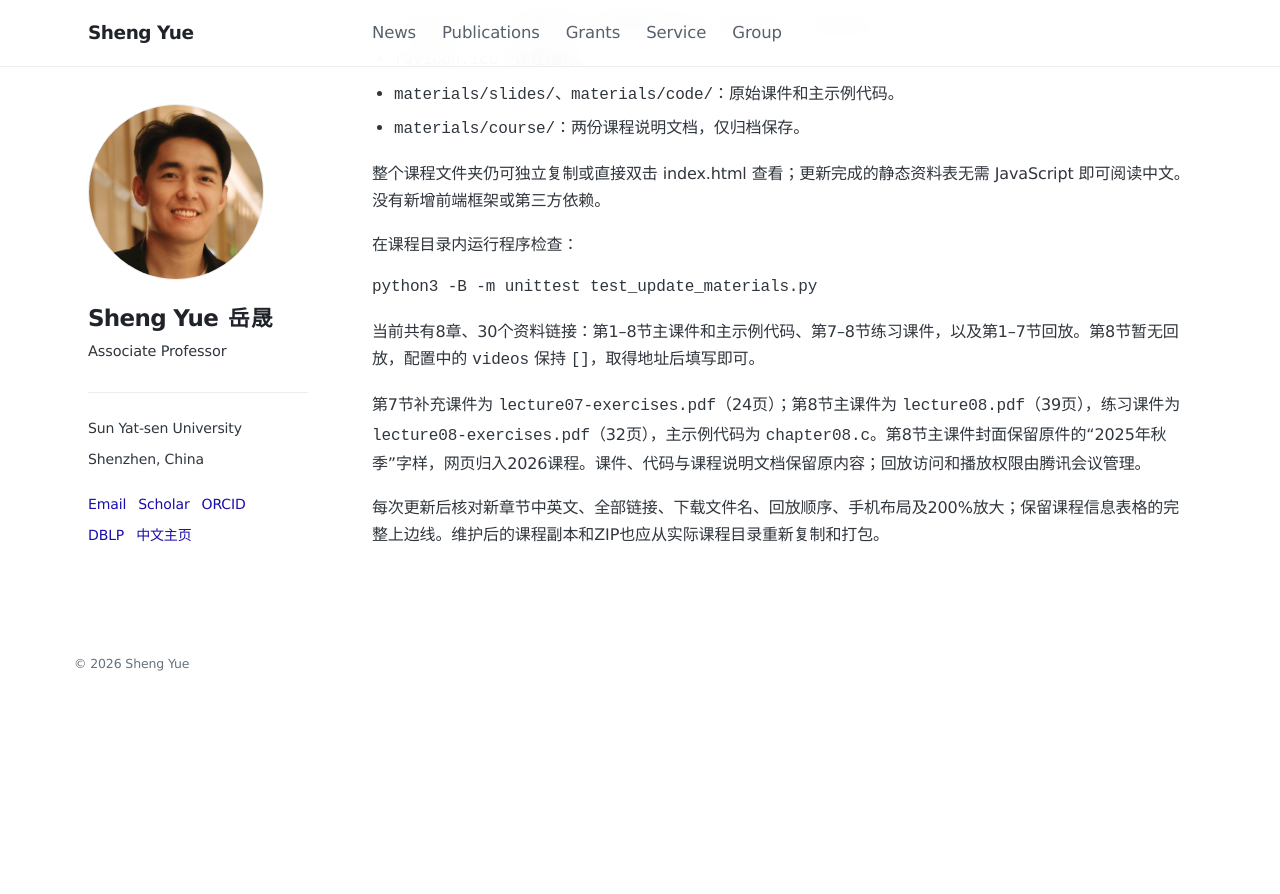
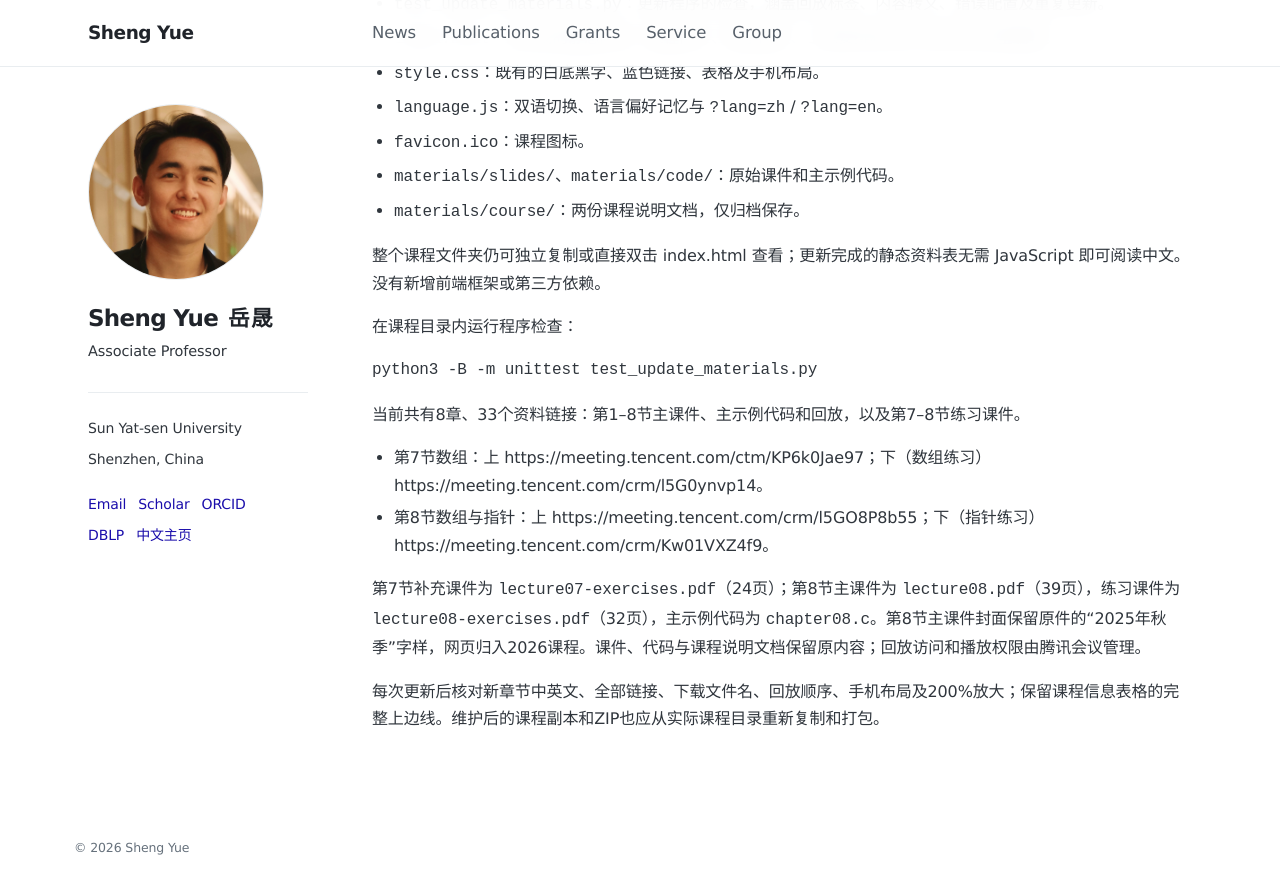
Before and after one commit to shaunyue/shaunyue.github.io, a Jekyll site: the page built from teaching/cse101/2026-fall/README.md, in a window 1280 px wide and 900 px high, scrolled down 2681 px. Shown: the top 894 px of the window. Built offline with Jekyll 4.4.1, drawn with Linux system fonts in a browser that asks for light colours; our own code applies the rules of GitHub Pages for plain Markdown files; before the commit the page ends 3397 px from its top, so only the background shows below that; some of the changed text lies outside the part shown.

Commit message:
Add array exercise and pointer lecture recordings

````diff
--- a/teaching/cse101/2026-fall/README.md
+++ b/teaching/cse101/2026-fall/README.md
@@ -23,7 +23,10 @@
   "slides": "lecture07.pdf",
   "exercises": "lecture07-exercises.pdf",
   "code": "chapter07.c",
-  "videos": ["https://meeting.tencent.com/ctm/KP6k0Jae97"]
+  "videos": [
+    "https://meeting.tencent.com/ctm/KP6k0Jae97",
+    "https://meeting.tencent.com/crm/l5G0ynvp14"
+  ]
 }
 ```
 
@@ -108,7 +111,10 @@
 python3 -B -m unittest test_update_materials.py
 ```
 
-当前共有8章、30个资料链接：第1–8节主课件和主示例代码、第7–8节练习课件，以及第1–7节回放。第8节暂无回放，配置中的 `videos` 保持 `[]`，取得地址后填写即可。
+当前共有8章、33个资料链接：第1–8节主课件、主示例代码和回放，以及第7–8节练习课件。
+
+- 第7节数组：上 https://meeting.tencent.com/ctm/KP6k0Jae97；下（数组练习）https://meeting.tencent.com/crm/l5G0ynvp14。
+- 第8节数组与指针：上 https://meeting.tencent.com/crm/l5GO8P8b55；下（指针练习）https://meeting.tencent.com/crm/Kw01VXZ4f9。
 
 第7节补充课件为 `lecture07-exercises.pdf`（24页）；第8节主课件为 `lecture08.pdf`（39页），练习课件为 `lecture08-exercises.pdf`（32页），主示例代码为 `chapter08.c`。第8节主课件封面保留原件的“2025年秋季”字样，网页归入2026课程。课件、代码与课程说明文档保留原内容；回放访问和播放权限由腾讯会议管理。
 
--- a/teaching/cse101/2026-fall/index.html
+++ b/teaching/cse101/2026-fall/index.html
@@ -145,13 +145,13 @@
               <th scope="row"><span class="chapter-number">07</span><span data-en="Arrays">数组</span></th>
               <td class="slides"><a href="materials/slides/lecture07.pdf" target="_blank" rel="noopener" aria-label="第7节 数组：课件 PDF" data-label-en="Chapter 7, Arrays: slides PDF"><span data-en="[slides]">[课件]</span></a><a href="materials/slides/lecture07-exercises.pdf" target="_blank" rel="noopener" aria-label="第7节 数组：练习课件 PDF" data-label-en="Chapter 7, Arrays: exercise slides PDF"><span data-en="[exercises]">[练习]</span></a></td>
               <td><a href="materials/code/chapter07.c" download aria-label="第7节 数组：下载代码" data-label-en="Chapter 7, Arrays: download code"><span data-en="[code]">[代码]</span></a></td>
-              <td class="recordings"><a href="https://meeting.tencent.com/ctm/KP6k0Jae97" target="_blank" rel="noopener" aria-label="第7节 数组：课堂回放" data-label-en="Chapter 7, Arrays: watch recording"><span data-en="[video]">[回放]</span></a></td>
+              <td class="recordings"><a href="https://meeting.tencent.com/ctm/KP6k0Jae97" target="_blank" rel="noopener" aria-label="第7节 数组：回放上" data-label-en="Chapter 7, Arrays: recording, part 1 of 2"><span data-en="[video 1]">[上]</span></a><a href="https://meeting.tencent.com/crm/l5G0ynvp14" target="_blank" rel="noopener" aria-label="第7节 数组：回放下" data-label-en="Chapter 7, Arrays: recording, part 2 of 2"><span data-en="[video 2]">[下]</span></a></td>
             </tr>
             <tr>
               <th scope="row"><span class="chapter-number">08</span><span data-en="Arrays and Pointers">数组与指针</span></th>
               <td class="slides"><a href="materials/slides/lecture08.pdf" target="_blank" rel="noopener" aria-label="第8节 数组与指针：课件 PDF" data-label-en="Chapter 8, Arrays and Pointers: slides PDF"><span data-en="[slides]">[课件]</span></a><a href="materials/slides/lecture08-exercises.pdf" target="_blank" rel="noopener" aria-label="第8节 数组与指针：练习课件 PDF" data-label-en="Chapter 8, Arrays and Pointers: exercise slides PDF"><span data-en="[exercises]">[练习]</span></a></td>
               <td><a href="materials/code/chapter08.c" download aria-label="第8节 数组与指针：下载代码" data-label-en="Chapter 8, Arrays and Pointers: download code"><span data-en="[code]">[代码]</span></a></td>
-              <td class="recordings"></td>
+              <td class="recordings"><a href="https://meeting.tencent.com/crm/l5GO8P8b55" target="_blank" rel="noopener" aria-label="第8节 数组与指针：回放上" data-label-en="Chapter 8, Arrays and Pointers: recording, part 1 of 2"><span data-en="[video 1]">[上]</span></a><a href="https://meeting.tencent.com/crm/Kw01VXZ4f9" target="_blank" rel="noopener" aria-label="第8节 数组与指针：回放下" data-label-en="Chapter 8, Arrays and Pointers: recording, part 2 of 2"><span data-en="[video 2]">[下]</span></a></td>
             </tr>
           </tbody>
         </table>
````
Also changed, not shown: teaching/cse101/2026-fall/materials.json (+6 -2 lines).
